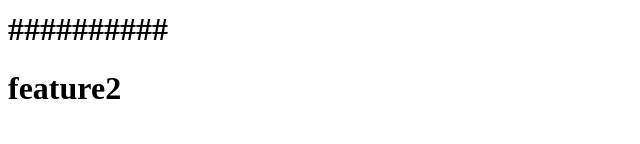
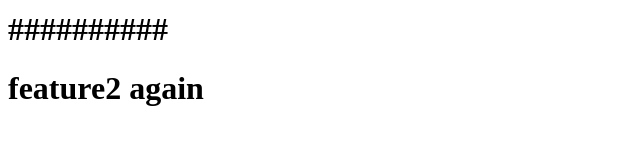
Before and after one commit to Pavan753/Booty, a plain HTML site: page index.html in a window 1280 px wide. Shown: the part 244-388 px from the top of the page, without its empty margins (0-640 px from the left). Drawn offline with Linux system fonts and the light colour scheme.

Commit message:
feature2 again doing

```diff
--- a/index.html
+++ b/index.html
@@ -13,6 +13,6 @@
     <p>Last pull request</p>
     <p>merge using commands</p>
     <h1>##########</h1>
-    <h1>feature2</h1>
+    <h1>feature2 again</h1>
   </body>
 </html>
```
Also changed, not shown: 1 other file.
